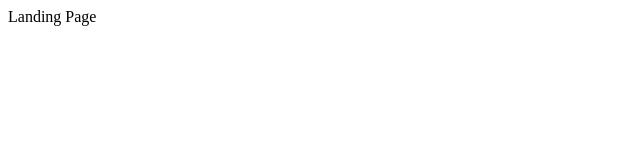
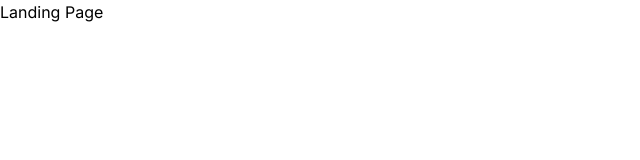
Before and after one commit to Smailiali/PI-Lead-Engine, a Next.js app: page / in a window 1280 px wide. Shown: the top 160 px of the page, without its empty margins (0-640 px from the left). Built offline with nearby package versions, Linux system fonts and the light colour scheme.

Commit message:
step 9: add root layout with DM Serif Display and Inter fonts

```diff
--- a/src/app/globals.css
+++ b/src/app/globals.css
@@ -2,26 +2,19 @@
 @tailwind components;
 @tailwind utilities;
 
-:root {
-  --background: #ffffff;
-  --foreground: #171717;
-}
+@layer base {
+  *, *::before, *::after {
+    box-sizing: border-box;
+  }
 
-@media (prefers-color-scheme: dark) {
-  :root {
-    --background: #0a0a0a;
-    --foreground: #ededed;
+  html {
+    scroll-behavior: smooth;
+  }
+
+  body {
+    margin: 0;
+    padding: 0;
+    -webkit-font-smoothing: antialiased;
+    -moz-osx-font-smoothing: grayscale;
   }
 }
-
-body {
-  color: var(--foreground);
-  background: var(--background);
-  font-family: Arial, Helvetica, sans-serif;
-}
-
-@layer utilities {
-  .text-balance {
-    text-wrap: balance;
-  }
-}
--- a/src/app/layout.tsx
+++ b/src/app/layout.tsx
@@ -1,8 +1,30 @@
-// Root layout — see Step 9 for full implementation
+import type { Metadata } from 'next'
+import { DM_Serif_Display, Inter } from 'next/font/google'
+import './globals.css'
+
+const dmSerifDisplay = DM_Serif_Display({
+  subsets: ['latin'],
+  weight: '400',
+  variable: '--font-dm-serif',
+  display: 'swap',
+})
+
+const inter = Inter({
+  subsets: ['latin'],
+  variable: '--font-inter',
+  display: 'swap',
+})
+
+export const metadata: Metadata = {
+  title: 'PI Lead Engine',
+  description:
+    'A full-stack lead generation and attribution pipeline for personal injury law firms.',
+}
+
 export default function RootLayout({ children }: { children: React.ReactNode }) {
   return (
-    <html lang="en">
-      <body>{children}</body>
+    <html lang="en" className={`${dmSerifDisplay.variable} ${inter.variable}`}>
+      <body className="font-sans">{children}</body>
     </html>
-  );
+  )
 }
```
